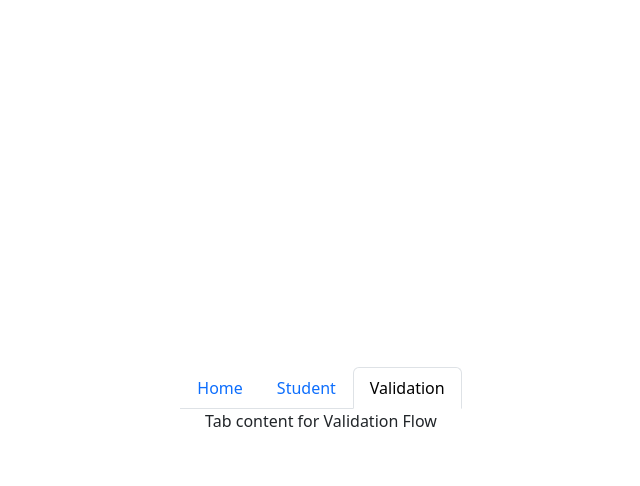
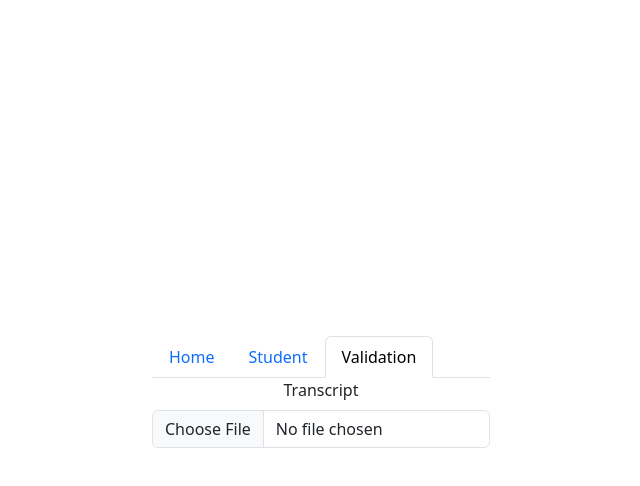
Before and after one commit to nicholaspederson/HACK2024, a React (Vite) app in the folder FE/: page / in a window 1280 px wide. Both pictures are taken after a click on the tab "Validation". Shown: the top 486 px of the page, without its empty margins (319-959 px from the left). Built offline with nearby package versions, Linux system fonts and the light colour scheme.

Commit message:
added in degree levels

```diff
--- a/FE/src/App.tsx
+++ b/FE/src/App.tsx
@@ -23,6 +23,8 @@ function App() {
       setDegreeLevel("Masters")
     }
   }, [degreeProgram])
+
+
 
 
 
@@ -146,17 +148,18 @@ function App() {
 
             <Form.Label>{degreeLevel}</Form.Label>
 
-            <Form.Group className="mt-3">
-              <Form.Control type="formFile" />
-
-            </Form.Group>
-
-
           </Row>
         </Form>
       </Tab>
       <Tab eventKey="validation" title="Validation">
-        Tab content for Validation Flow
+
+      <Form.Group className="mb-3">
+        <Form.Label htmlFor="formFile" className="form-label">Transcript</Form.Label>
+        <Form.Control type="file" />
+      </Form.Group>
+
+
+
       </Tab>
     </Tabs>
   )
```
